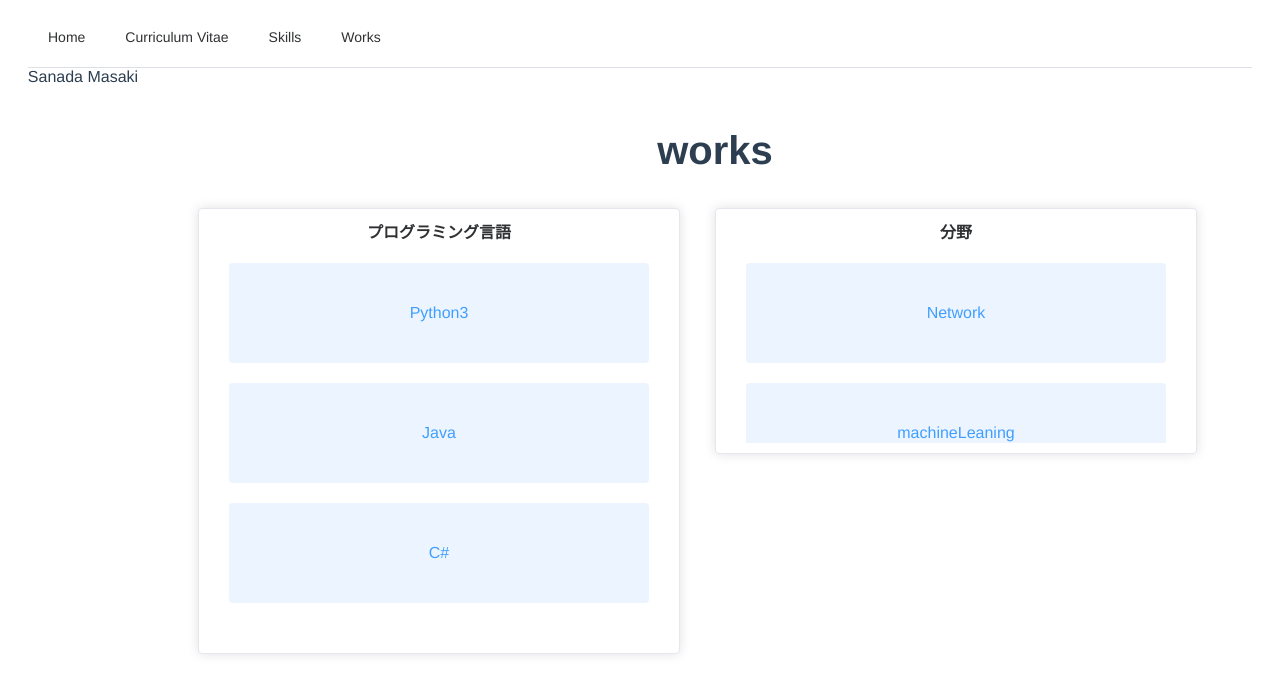
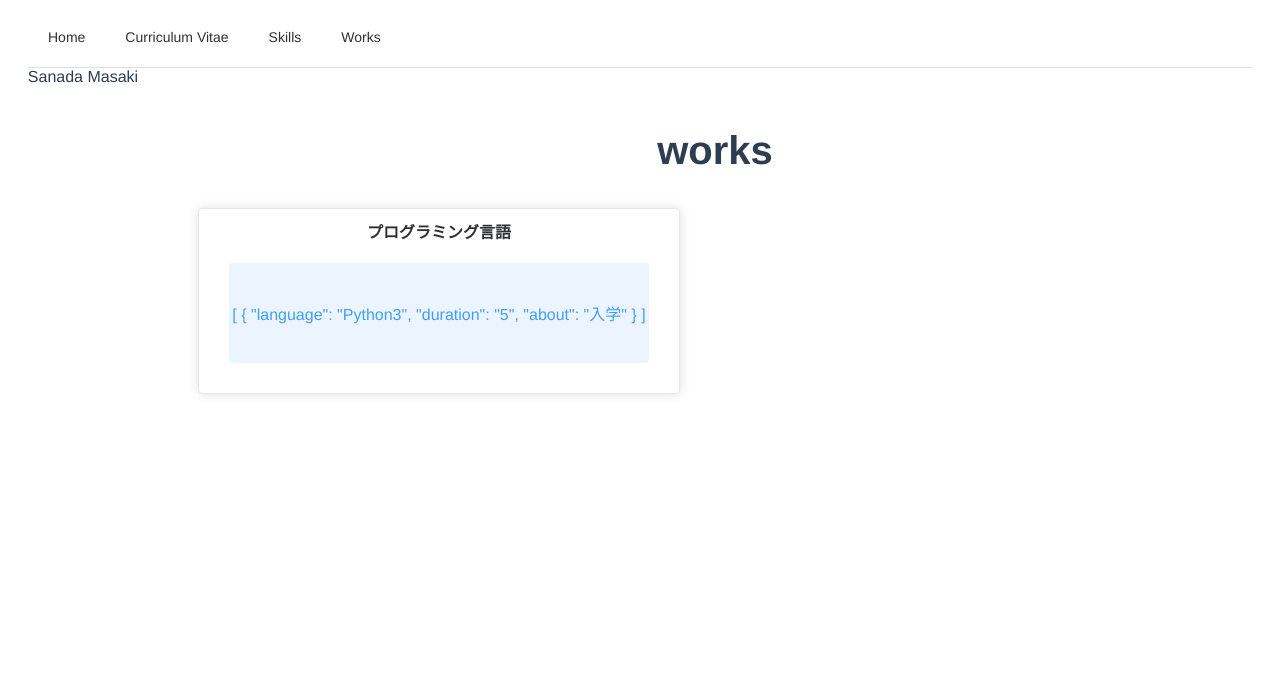
Before and after one commit to masaki12-s/portfolio, a Vue app: page /skills in a window 1280 px wide. Shown: the top 694 px of the page. Built offline with nearby package versions, Linux system fonts and the light colour scheme.

Commit message:
skills調整

```diff
--- a/src/views/Skills.vue
+++ b/src/views/Skills.vue
@@ -4,28 +4,11 @@
     </el-header>
     <el-main>
         <el-row>
-            <el-col :span="12">
-                <el-card class="box-card" :body-style="{ padding: '10px' }">
-                  <b>プログラミング言語</b>
-                  <el-scrollbar height="400px">
-                    <p v-for="item in language" :key="item" class="scrollbar-demo-item">{{ item }}</p>
-                </el-scrollbar>
+            <el-card class="box-card" :body-style="{ padding: '10px' }">
+                <b>プログラミング言語</b>
+                <p v-for="item in language" :key="item" class="scrollbar-demo-item">{{ item }}</p>
+            </el-card>
 
-                </el-card>
-            </el-col>
-
-            <el-col :span="12">
-                <el-card class="box-card" :body-style="{ padding: '10px' }">
-                    <!-- <div class="card-header"> -->
-                        <b>分野</b>
-                        <el-scrollbar height="200px">
-                            <p v-for="item in field" :key="item" class="scrollbar-demo-item">{{ item }}</p>
-                        </el-scrollbar>
-
-                    <div>
-                    </div>
-                </el-card>
-            </el-col>
         </el-row>
 
     </el-main>
@@ -36,11 +19,18 @@
 export default {
     data: () => {
         return {
-            language: ["Python3", "Java", "C#"],
+            language: [prolanguage],
             field: ["Network", "machineLeaning", "Git", "AWS"],
         }
     }
 }
+const prolanguage = [
+    {
+      language: 'Python3',
+      duration: '5',
+      about: '入学',
+    },
+  ]
 </script>
 <style scoped>
 .scrollbar-demo-item {
```
